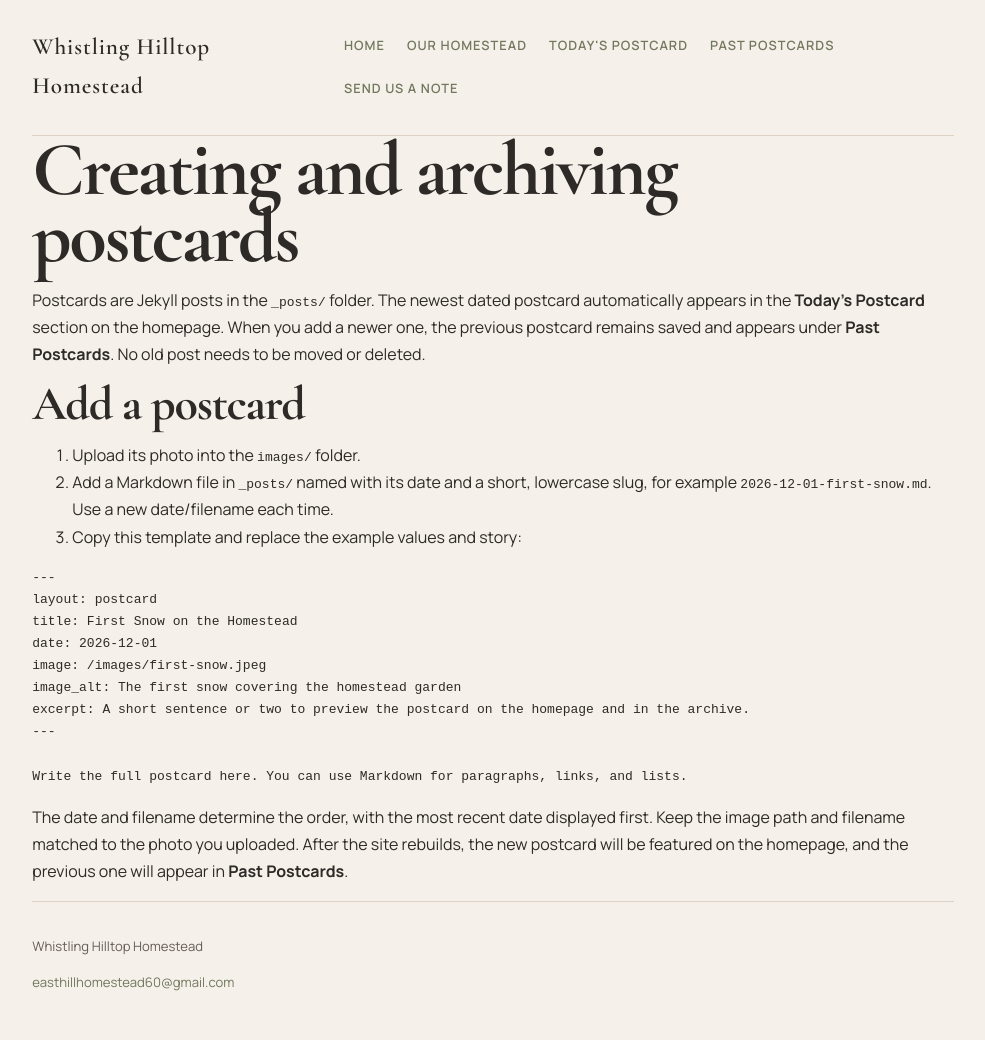
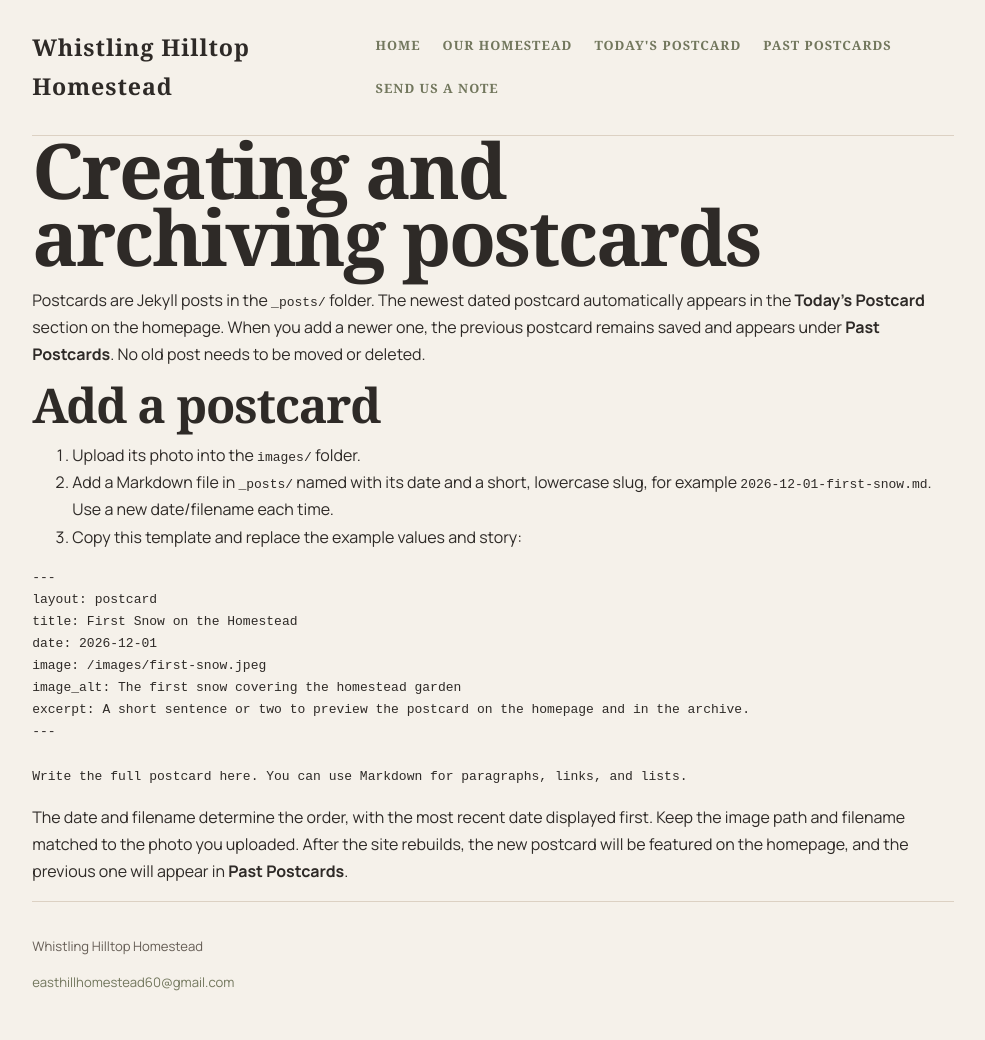
Before and after one commit to ATarren/whistlinghilltophomestead, a Jekyll site: the page built from POSTCARDS.md, in a window 1280 px wide. Shown: the whole page, without its empty margins (147-1132 px from the left). Built offline with Jekyll 4.4.1, drawn with Linux system fonts in a browser that asks for light colours; some web fonts are replaced; our own code applies the rules of GitHub Pages for plain Markdown files.

Commit message:
Switch site headings and header text to Alegreya SC

```diff
--- a/css/main.css
+++ b/css/main.css
@@ -1,4 +1,4 @@
-@import url('https://fonts.googleapis.com/css2?family=Cormorant+Garamond:wght@400;500;600;700&family=Manrope:wght@400;500;600;700&display=swap');
+@import url('https://fonts.googleapis.com/css2?family=Alegreya+SC:wght@400;500;600;700&family=Cormorant+Garamond:wght@400;500;600;700&family=Manrope:wght@400;500;600;700&display=swap');
 
 * {
   box-sizing: border-box;
@@ -41,7 +41,7 @@ body {
 
 .site-name {
   color: var(--ink);
-  font-family: 'Cormorant Garamond', Georgia, serif;
+  font-family: 'Alegreya SC', Georgia, serif;
   font-size: 1.45rem;
   font-weight: 600;
   letter-spacing: .04em;
@@ -54,6 +54,7 @@ nav ul {
   margin: 0;
   padding: 0;
   list-style: none;
+  font-family: 'Alegreya SC', Georgia, serif;
   font-size: .8rem;
   font-weight: 600;
   letter-spacing: .08em;
@@ -130,7 +131,7 @@ a:hover {
 }
 
 h1, h2 {
-  font-family: 'Cormorant Garamond', Georgia, serif;
+  font-family: 'Alegreya SC', Georgia, serif;
   font-weight: 700;
   color: var(--ink);
 }
```
